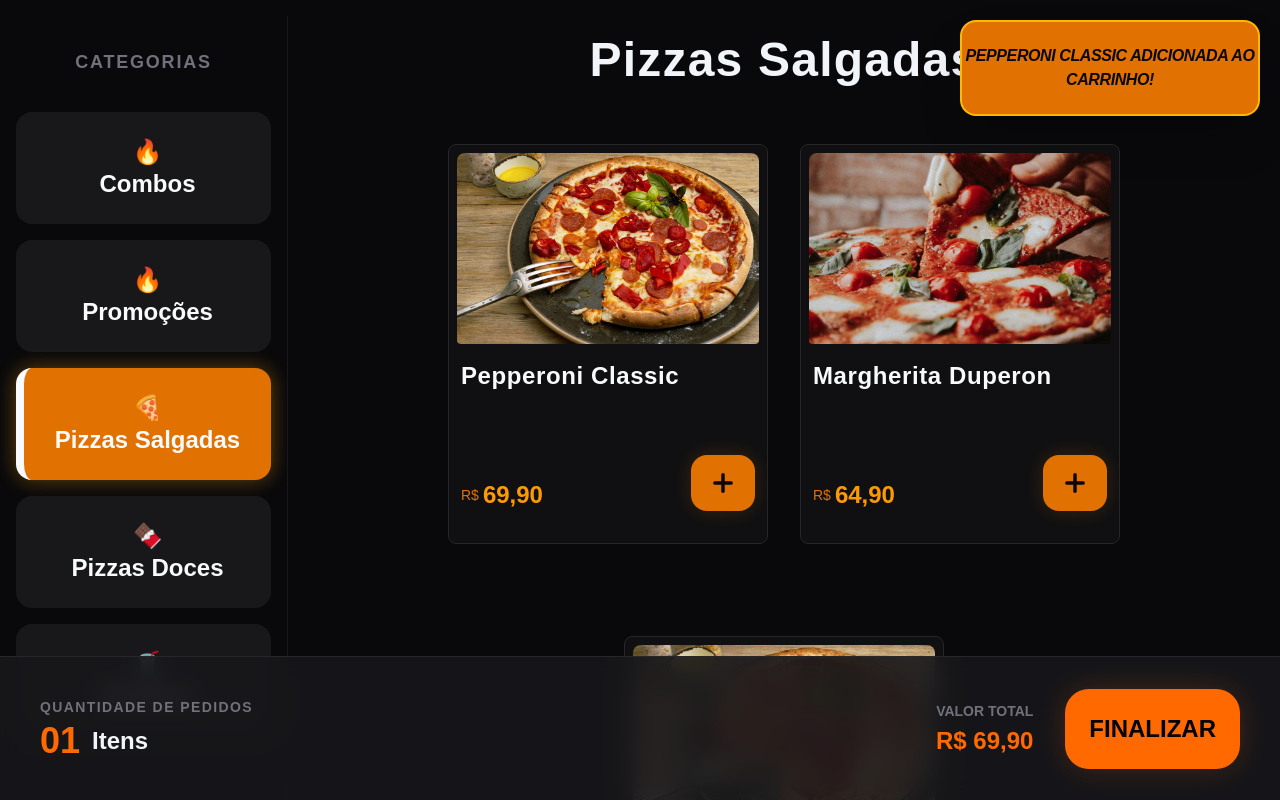
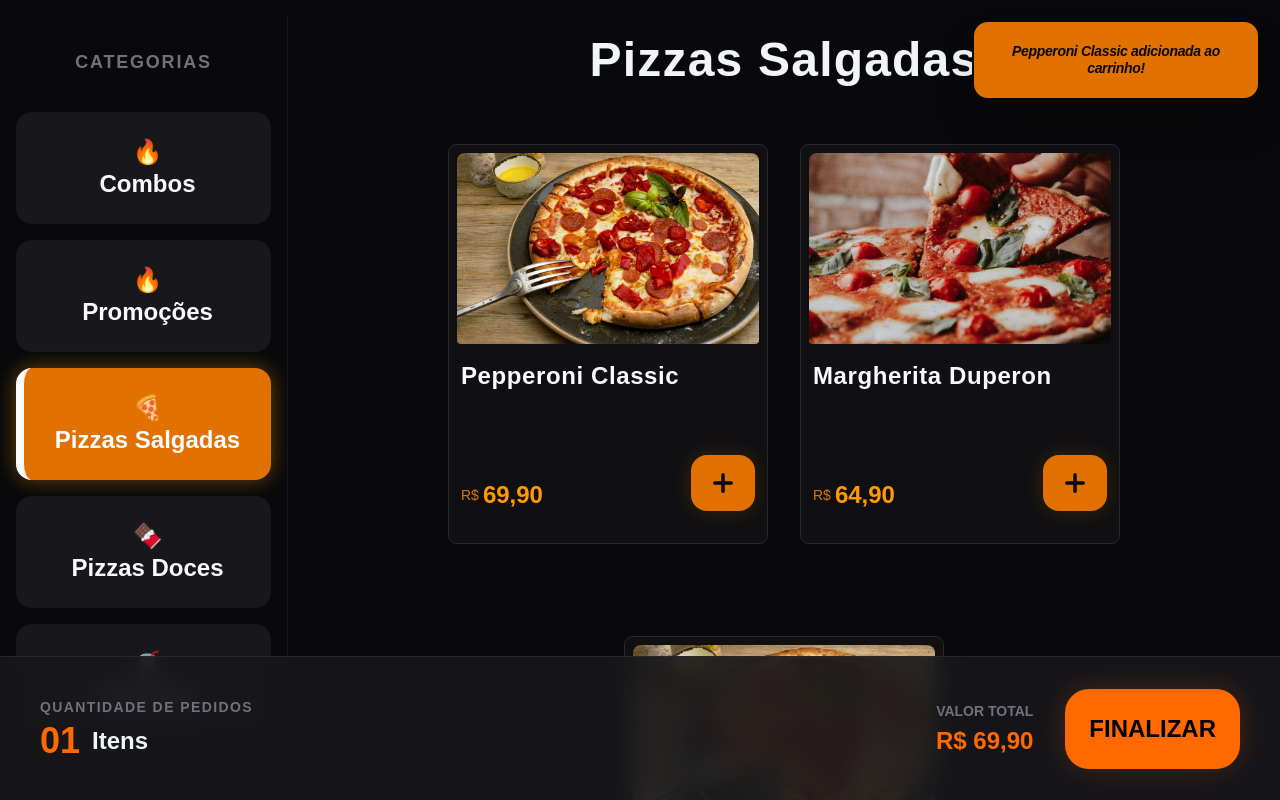
Before and after one commit to NathanDSPereira/Totem-pizzaria, a Next.js app: page / in a window 1280 px wide. Both pictures are taken after a click on the button 723 px from the left and 483 px from the top of the page. Built offline with nearby package versions, Linux system fonts and the light colour scheme.

Commit message:
ajustado o modal de customizacao das acoes de insercao

```diff
--- a/app/page.tsx
+++ b/app/page.tsx
@@ -13,7 +13,7 @@ import BdIngredientes from '@/bancoDeDados/BdIngredientes.json'
 import { Pizza } from '@/interface/Pizza';
 import { ItemCarrinho } from '@/interface/ItemCarrinho';
 
-import { useEffect, useState } from 'react';
+import { useEffect, useRef, useState } from 'react';
 import SelecionarQuantidadeExclusaoModal from '@/components/SelecionarQuantidadeExclusaoModal';
 import Toast from '@/components/Toast';
 
@@ -59,6 +59,8 @@ export default function Home() {
   const produtosFiltrados = listaPizzas.filter((produto) => produto.categoriaId == categoriaAtiva);
   const valorTotal = carrinho.reduce((acumulador, item) => acumulador + (item.precoTotal * item.quantidadeCarrinho), 0)
   const quantidadeTotal = carrinho.reduce((acumulador, item) => acumulador + item.quantidadeCarrinho, 0)
+
+  const toastTimerRef = useRef<NodeJS.Timeout | null>(null);
 
     useEffect(() => {
       localStorage.setItem('carrinho', JSON.stringify(carrinho));
@@ -132,6 +134,8 @@ export default function Home() {
         )
       }
 
+      mostrarToast(`${produto.nome} adicionada ao carrinho!`);
+
       return [...listaFiltrada, novoItem]
     })
   }
@@ -149,9 +153,14 @@ export default function Home() {
   }
 
   const mostrarToast = (message: string) => {
+
+    if(toastTimerRef.current) {
+      clearTimeout(toastTimerRef.current);
+    }
+
     setToast({message, visible: true});
 
-    setTimeout(() => {
+    toastTimerRef.current = setTimeout(() => {
       setToast((anteriores) => ({...anteriores, visible: false}));
     }, 3000);
   }
@@ -176,7 +185,6 @@ export default function Home() {
           adicionarAoCarrinho={adicionarAoCarrinho}
           abrirCustomizacao={editarProduto}
           categoriaNome={categoriaNome}
-          mostrarToast={mostrarToast}
         />
 
         {isFinalizarAberto && (
--- a/components/ListPizza.tsx
+++ b/components/ListPizza.tsx
@@ -1,7 +1,7 @@
 import PizzaCard from "./PizzaCard";
 import { Pizza } from "@/interface/Pizza";
 
-export default function ListPizza({listaPizzas, adicionarAoCarrinho, abrirCustomizacao, categoriaNome, mostrarToast}: { listaPizzas: Pizza[], adicionarAoCarrinho: (produto: Pizza) => void, abrirCustomizacao: (produto: Pizza) => void, categoriaNome: string, mostrarToast: (message: string) => void}) {
+export default function ListPizza({listaPizzas, adicionarAoCarrinho, abrirCustomizacao, categoriaNome}: { listaPizzas: Pizza[], adicionarAoCarrinho: (produto: Pizza) => void, abrirCustomizacao: (produto: Pizza) => void, categoriaNome: string}) {
     return (
         <section className="bg-zinc-950 mx-auto flex justify-center flex-wrap pt-5">
             <div className="text-slate-100 text-5xl text-center font-bold tracking-wide mb-5">
@@ -17,7 +17,6 @@ export default function ListPizza({listaPizzas, adicionarAoCarrinho, abrirCustom
                             pizzaCard={pizza}
                             adicionarAoCarrinho={adicionarAoCarrinho}
                             editarProduto={abrirCustomizacao}
-                            mostrarToast={mostrarToast}
                         />
                     </li>
                 ))}
--- a/components/PizzaCard.tsx
+++ b/components/PizzaCard.tsx
@@ -1,7 +1,7 @@
 import { Pizza } from "@/interface/Pizza";
 import Image from "next/image";
 
-export default function PizzaCard({ pizzaCard, adicionarAoCarrinho, editarProduto, mostrarToast }: { pizzaCard: Pizza, adicionarAoCarrinho: (pizza: Pizza) => void, editarProduto: (pizza: Pizza) => void, mostrarToast: (message: string) => void }) {
+export default function PizzaCard({ pizzaCard, adicionarAoCarrinho, editarProduto}: { pizzaCard: Pizza, adicionarAoCarrinho: (pizza: Pizza) => void, editarProduto: (pizza: Pizza) => void}) {
   return (
     <div
         onClick={() => editarProduto(pizzaCard)}
@@ -32,7 +32,6 @@ export default function PizzaCard({ pizzaCard, adicionarAoCarrinho, editarProdut
                 <button
                     onClick={(e) => {
                         e.stopPropagation();
-                        mostrarToast(`${pizzaCard.nome} adicionada ao carrinho!`);
                         adicionarAoCarrinho(pizzaCard)
                     }}
                     className="bg-amber-600 active:scale-90 hover:bg-amber-500 w-16 h-14 flex items-center justify-center text-zinc-950 rounded-2xl transition-all shadow-[0_0_20px_rgba(217,119,6,0.2)]">
--- a/components/Toast.tsx
+++ b/components/Toast.tsx
@@ -2,11 +2,16 @@ export default function Toast({toast}: {toast: {message: string; visible: boolea
     if (!toast.visible) return null;
 
     return (
-        <div className={`fixed top-5 right-5 z-300 transition-all duration-500 transform w-75 h-24
-            ${toast.visible ? 'opacity-100 translate-y-0' : 'opacity-0 translate-y-10 pointer-events-none'}`}>
-            <div className="bg-amber-600 text-zinc-950 w-full h-full rounded-2xl shadow-2xl flex items-center justify-center gap-1 border-2 border-amber-400">
-                <p className="text-md font-black uppercase italic tracking-tight text-center">{toast.message}</p>
-            </div>
+    <div className={`fixed top-5 right-5 z-300 transition-all duration-500 ease-out transform w-72 h-20
+        ${toast.visible
+            ? 'opacity-100 translate-y-0 scale-100'
+            : 'opacity-0 -translate-y-5 scale-90 pointer-events-none'}`}>
+
+        <div className="bg-amber-600 text-zinc-950 w-full h-full rounded-2xl shadow-2xl flex items-center justify-center p-4 border-2 ">
+            <p className="text-sm font-black italic tracking-tight text-center leading-tight">
+                {toast.message}
+            </p>
         </div>
-    )
+    </div>
+)
 }
```
